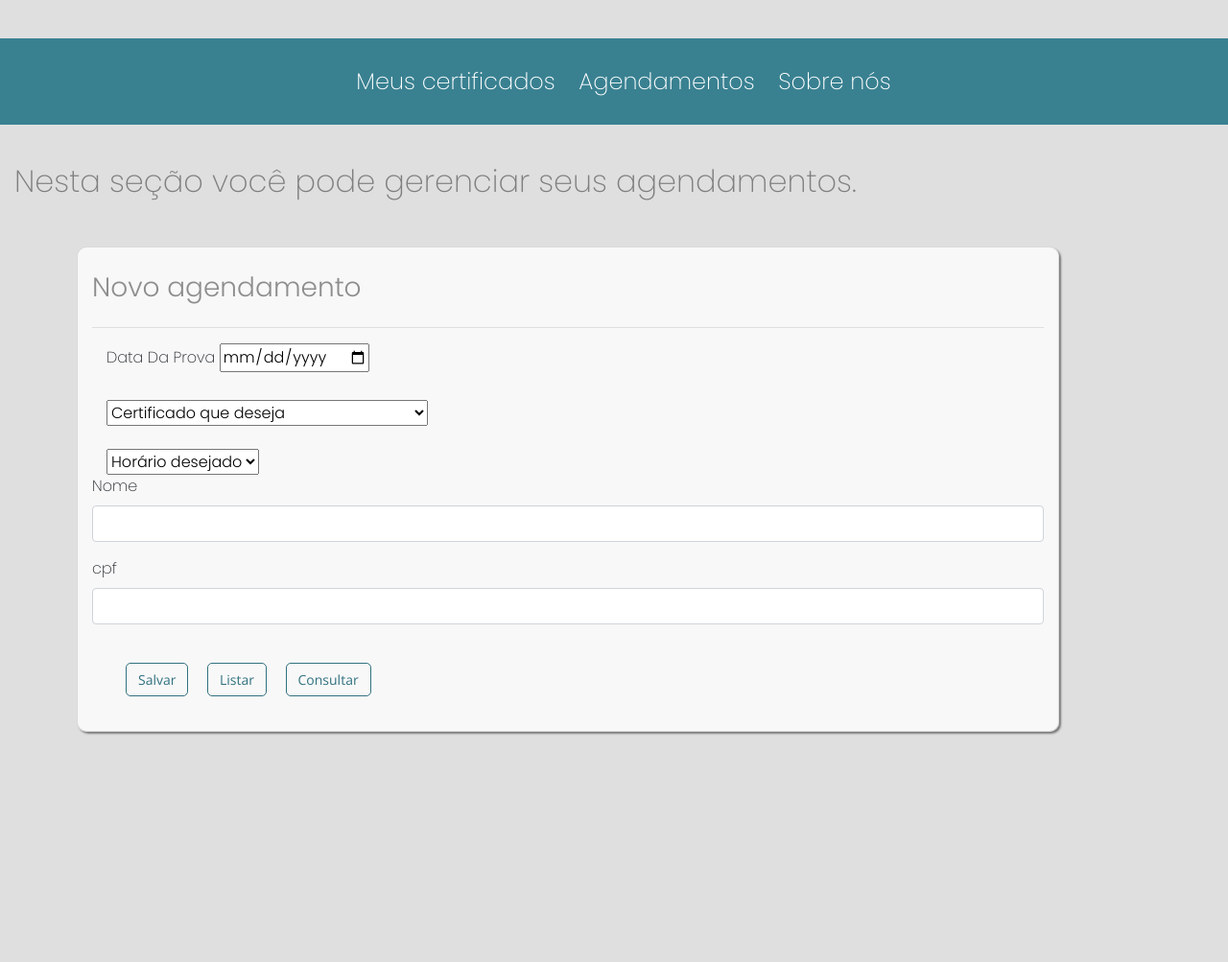
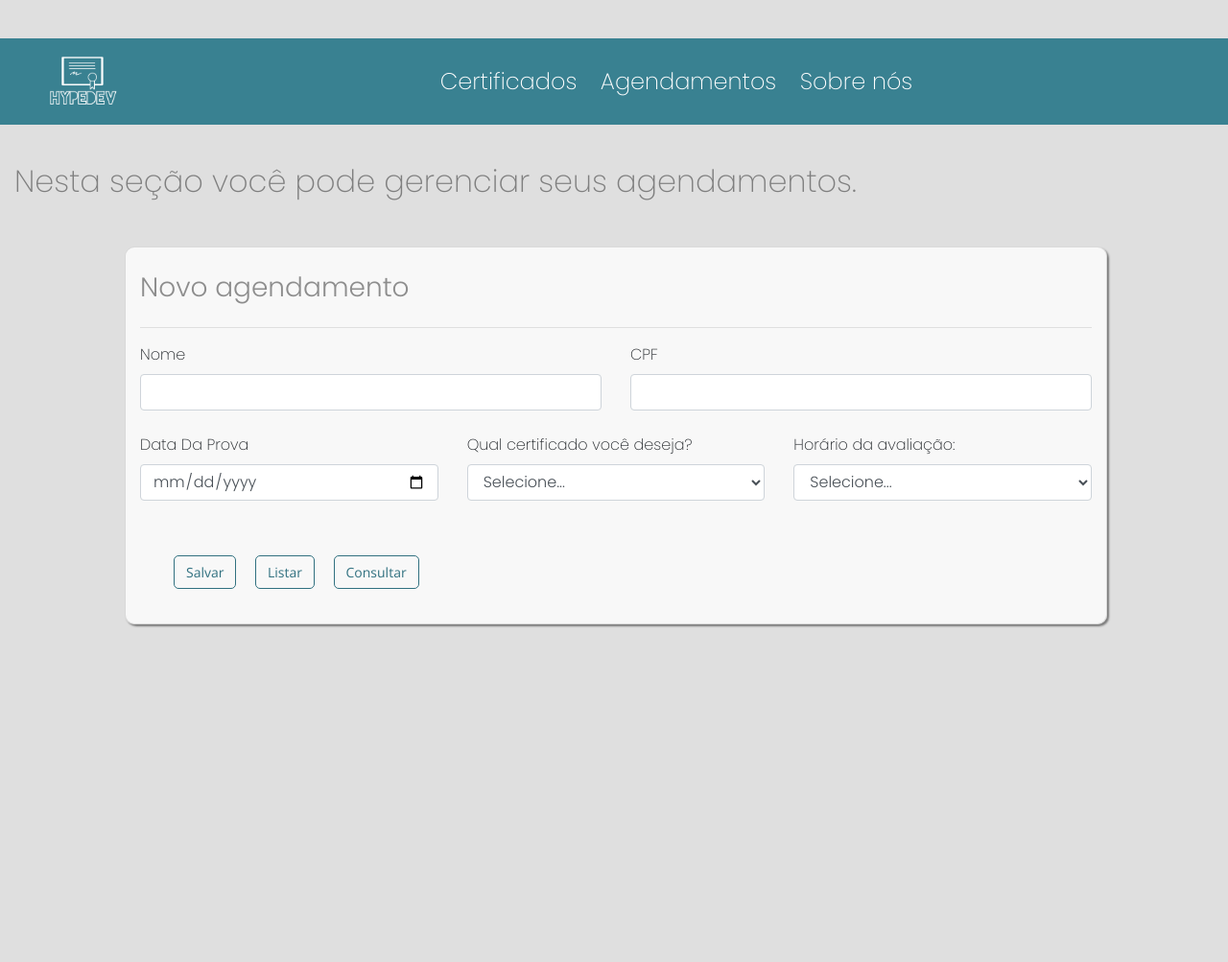
Before and after one commit to KMartinss/hypedev, a PHP site: page /views/agendamento/agendamento.html in a window 1280 px wide. Shown: the top 1003 px of the page at 96% size. Run offline with PHP 8.4, Linux system fonts and the light colour scheme; some libraries are stand-ins or nearby versions.

Commit message:
Ajustes - layout e form

```diff
--- a/index.html
+++ b/index.html
@@ -18,9 +18,8 @@
 
 <body>
     <nav class="navbar navbar-expand-sm">
+        <img src="/img/icons/logoHypeDev.png" alt="logo">
         <div class="container">
-
-
             <section class="header-menu">
                 <a href="./views/certificados/certificados.html">Certificados</a>
                 <a href="./views/agendamento/agendamento.html">Agendamentos</a>
--- a/views/agendamento/agendamento.css
+++ b/views/agendamento/agendamento.css
@@ -51,7 +51,7 @@ nav .header-menu a:hover {
   background-color: #ffffffc7;
   margin-top: 49px;
   width: 80%;
-  margin-left: 80px;
+  margin-left: 130px;
 }
 
 .card img {
@@ -153,3 +153,10 @@ h3 {
   color: #0000006e;
   margin-top: 25px;
 }
+
+img {
+  height: 80px;
+  width: 80px;
+  margin-left: 30px;
+  margin-top: 10px;
+}
--- a/views/agendamento/agendamento.html
+++ b/views/agendamento/agendamento.html
@@ -22,11 +22,10 @@
 
 <body>
     <nav class="navbar navbar-expand-sm">
+        <img src="/img/icons/logoHypeDev.png" alt="logo">
         <div class="container">
-
-
             <section class="header-menu">
-                <a href="/hypedev-main/views/certificados/certificados.html">Meus certificados</a>
+                <a href="/views/certificados/certificados.html">Certificados</a>
                 <a href="./agendamento.html">Agendamentos</a>
                 <a href="/views/sobrenos/sobrenos.html"> Sobre nós</a>
             </section>
@@ -41,28 +40,45 @@
         <div class="card col-sm-12">
             <h3>Novo agendamento</h3>
             <hr>
+            <form method='post' action="/hypedev-main/cmv/controle/controle_cliente.php">
 
-            <form method='post' action="/hypedev-main/cmv/controle/controle_cliente.php">
+                <div class="row">
+                    <div class="col-md-6">
+                        <label for="nomec" class="form-label">Nome</label>
+                        <input type="nome" class="form-control" id="nomec" name="nomec">
+                    </div>
+
+                    <div class="col-md-6">
+                        <label for="cpf" class="form-label">CPF</label>
+                        <input type="int" maxlength="11" class="form-control" id="cpf" name="cpf">
+                    </div>
+
+                </div>
+
+                <br>
+                <div class="row">
                     <div class="col-md-4">
-                    <label for="datep">Data Da Prova</label>
-                    <input type="date" id="datep" name="datep">
-                </div><br>
+                        <label for="datep">Data Da Prova</label> <br>
+                        <input type="date" class="form-control" id="datep" name="datep">
+                    </div>
 
                     <div class="col-md-4">
-                    <select class="form-select" for="cert" id="cert" name="cert">>
-                        <option selected>Certificado que deseja</option>
+                        <label for="cert">Qual certificado você deseja?</label> <br>
+                        <select class="form-control" for="cert" id="cert" name="cert">
+                            <option selected>Selecione...</option>
                             <option value="Introdução ao HTML5">Introdução ao HTML5</option>
                             <option value="Introdução ao CSS3">Introdução ao CSS3</option>
                             <option value="Boas práticas de Desenvolvimento WEB">Boas práticas de
                                 Desenvolvimento WEB</option>
                             <option value="Introdução ao Java Script">Introdução ao Java Script</option>
                         </select>
-                </div><br>
+                    </div>
 
                     <div class="col-md-4">
-                    <select class="form-select" aria-label="Default select example" for="hora" type="hora" id="hora"
-                        name="hora">
-                        <option selected>Horário desejado</option>
+                        <label for="hora">Horário da avaliação:</label> <br>
+                        <select class="form-control" aria-label="Default select example" for="hora" type="hora"
+                            id="hora" name="hora">
+                            <option selected>Selecione...</option>
                             <option value="10:00">10:00</option>
                             <option value="11:00">11:00</option>
                             <option value="12:00">12:00</option>
@@ -77,17 +93,22 @@
                         </select>
                     </div>
 
+                </div>
+
+
+
+
+
+
                 <div class="form-group row">
                     <div class="col">
-                        <label for="nomec" class="form-label">Nome</label>
-                        <input type="nome" class="form-control" id="nomec" name="nomec">
+
                     </div>
                 </div>
 
                 <div class="form-group row">
                     <div class="col">
-                        <label for="cpf" class="form-label">cpf</label>
-                        <input type="int" maxlength="11" class="form-control" id="cpf" name="cpf">
+
                         <br>
                     </div>
                 </div>
@@ -100,8 +121,7 @@
                             <div class="col-sm-12">
 
                                 <input type="submit" name="Salvar" value="Salvar" class="btn btn-primary">
-                                <input type="submit" name="bt_listar" value="Listar"
-                                    class="btn btn-primary">
+                                <input type="submit" name="bt_listar" value="Listar" class="btn btn-primary">
                                 <a href="/hypedev-main/cmv/modelo/consulta.php" class="btn btn-primary"
                                     role="button">Consultar</a>
                         </section>
--- a/views/sobrenos/sobrenos.html
+++ b/views/sobrenos/sobrenos.html
@@ -18,6 +18,7 @@
 
 <body>
     <nav class="navbar navbar-expand-sm">
+        <img src="/img/icons/logoHypeDev.png" alt="logo">
         <div class="container">
             <section class="header-menu">
                 <a href="/views/certificados/certificados.html">Certificados</a>
```
Also changed, not shown: styles.css (+7 -0 lines), views/certificados/certificados.css (+7 -0 lines), views/certificados/certificados.html (+5 -6 lines), views/sobrenos/sobrenos.css (+7 -0 lines). Lines whose indentation alone changed are shown as unchanged.
